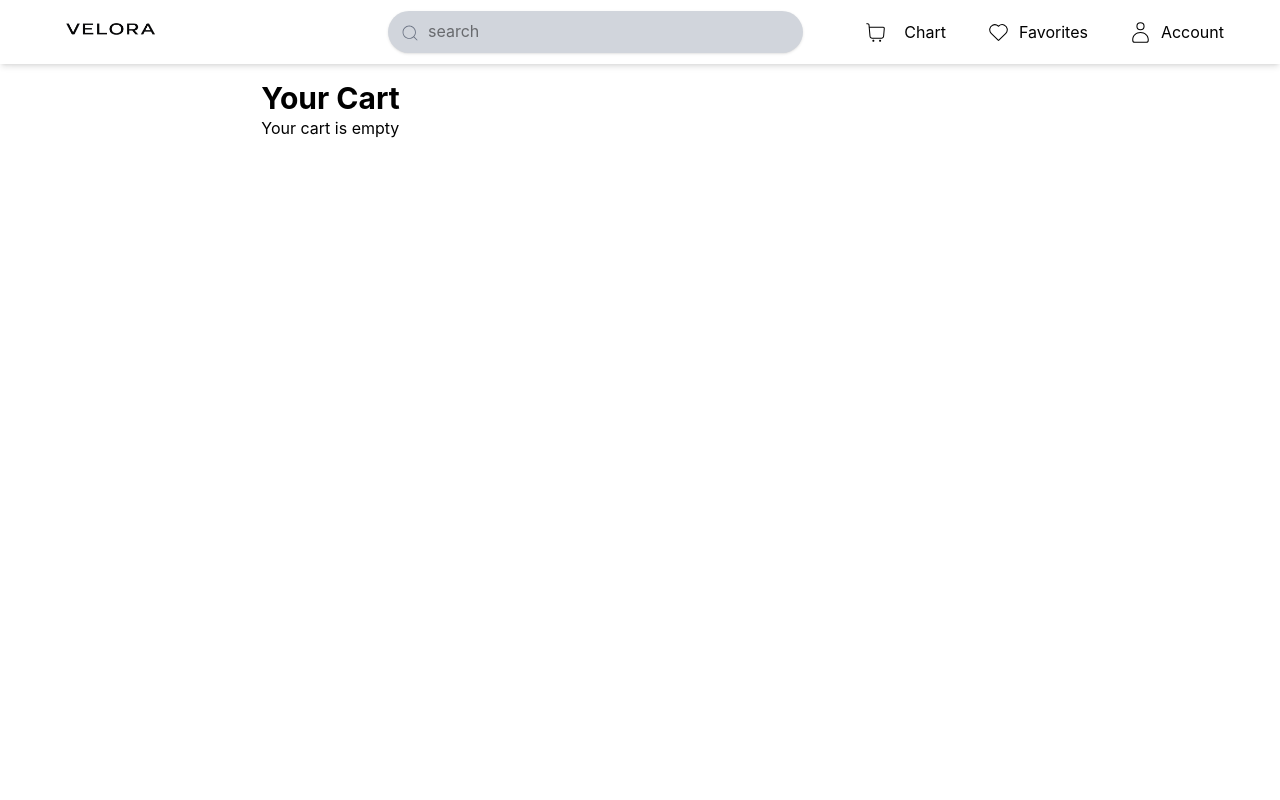
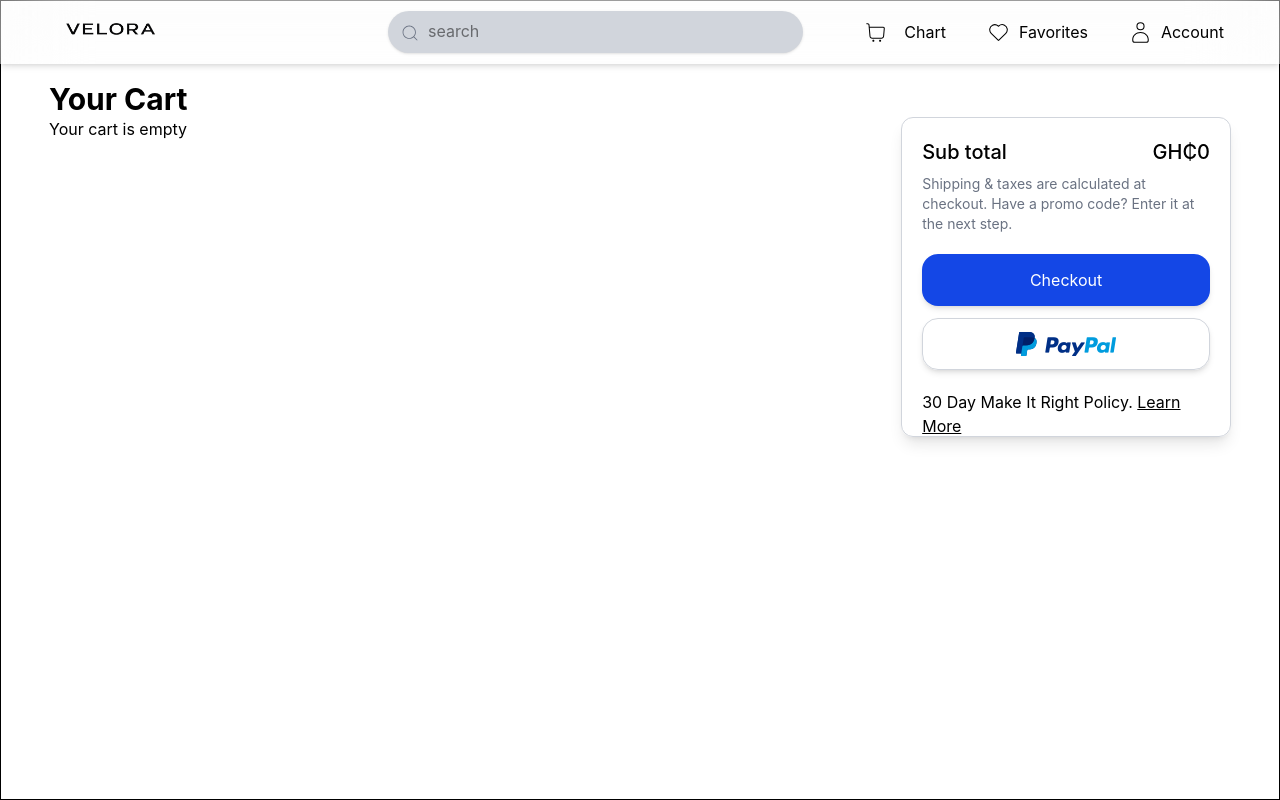
Before and after one commit to Cyclonekillzyt/velora, a React (Vite) app: page /cart in a window 1280 px wide. Built offline with nearby package versions, Linux system fonts and the light colour scheme.

Commit message:
feat: checkout feature

```diff
--- a/src/components/CartItem.jsx
+++ b/src/components/CartItem.jsx
@@ -4,33 +4,41 @@ import { IoMdTrash } from "react-icons/io";
 import { useCart } from "../contexts/CartContext";
 
 const CartItem = ({ item }) => {
-  const { cart, increaseQuantity, decreaseQuantity, removeFromCart } =
-    useCart();
+  const { increaseQuantity, decreaseQuantity, removeFromCart } = useCart();
+
   const cartData = {
     _id: item._id,
     size: item.size,
     color: item.color,
     quantity: item.quantity,
   };
+
   return (
-    <div className="w-full h-[50%] flex gap-5 p-2">
+    <div className=" w-full flex shrink flex-col lg:flex-row gap-4 p-3">
       <img
         src={item.image[item.color]}
-        className="rounded-2xl border border-gray-200 shadow-md"
+        alt={item.name}
+        className="w-full lg:w-40 lg:h-40 object-cover rounded-2xl border border-gray-200 shadow-md"
       />
-      <div className="w-[50%] ">
-        <div className="flex justify-between">
-          <p className="text-lg font-medium">{item.name}</p>
-          <p className="text-lg font-medium">GH₵{item.prices}</p>
+
+      <div className="flex flex-col w-full ">
+        <div className="flex justify-between items-start">
+          <p className="text-base lg:text-lg font-medium">{item.name}</p>
+          <p className="text-base lg:text-lg font-semibold">GH₵{item.prices}</p>
         </div>
-        <p className="text-lg font-medium">{item.category}</p>
-        <p className="text-md text-gray-500">{item.description}</p>
-        <p className="text-md text-gray-500">Size: {item.size}</p>
-        <p className="text-md text-gray-500">
+
+        <p className="text-sm lg:text-base font-medium">{item.category}</p>
+
+        <p className="text-sm text-gray-500 line-clamp-2">{item.description}</p>
+
+        <p className="text-sm text-gray-500">Size: {item.size}</p>
+
+        <p className="text-sm text-gray-500">
           Color: {item.colors[item.color]}
         </p>
-        <div className="flex gap-1 items-center">
-          <div className="flex items-center border border-gray-300 rounded-lg overflow-hidden w-fit shadow-sm mt-5">
+
+        <div className="flex items-center justify-between mt-4">
+          <div className="flex items-center border border-gray-300 rounded-lg overflow-hidden shadow-sm">
             <button
               className="px-3 py-2 hover:bg-gray-100 active:scale-95 transition"
               onClick={() => decreaseQuantity(cartData)}
@@ -51,10 +59,9 @@ const CartItem = ({ item }) => {
           </div>
           <button
             onClick={() => removeFromCart(cartData)}
-            className="mt-4 flex items-center gap-2 text-gray-500 hover:text-red-600 transition group"
+            className="flex items-center text-gray-500 hover:text-red-600 transition"
           >
-            <IoMdTrash className="text-3xl group-hover:scale-110 transition-transform" />
-
+            <IoMdTrash className="text-2xl lg:text-3xl hover:scale-110 transition-transform" />
           </button>
         </div>
       </div>
--- a/src/components/Navbar.jsx
+++ b/src/components/Navbar.jsx
@@ -22,7 +22,7 @@ const Navbar = () => {
 
   return (
     <nav className="w-full h-16 bg-white/30 flex items-center justify-between px-4  gap-15 fixed z-999 shadow-md ">
-      <div className="w-full h-full absolute left-0 top-0 -z-10 backdrop-blur-2xl" ></div>
+      <div className="w-full h-full absolute left-0 top-0 -z-10 backdrop-blur-2xl"></div>
       <div className="min-w-[25%]">
         <img src={velora} className="w-50" onClick={() => navigate("/")} />
       </div>
@@ -48,11 +48,18 @@ const Navbar = () => {
         </form>
       </div>
       <div className="min-w-[30%] hidden lg:flex h-full  items-center justify-end  gap-10 pr-10">
-        <div className="flex items-center gap-2 cursor-pointer relative" onClick={() => navigate("/cart")}>
+        <div
+          className="flex items-center gap-2 cursor-pointer relative"
+          onClick={() => navigate("/cart")}
+        >
           <CiShoppingCart size="25" />
-          {cart.length > 0 ? <div className="absolute -top-1 left-3 bg-red-500 rounded-full size-4 flex items-center justify-center ">
-            <span className="text-white text-sm">{cart.length}</span>
-          </div> : <span></span> }
+          {cart.length > 0 ? (
+            <div className="absolute -top-1 left-3 bg-red-500 rounded-full size-4 flex items-center justify-center ">
+              <span className="text-white text-sm">{cart.length}</span>
+            </div>
+          ) : (
+            <span></span>
+          )}
 
           <p>Chart</p>
         </div>
@@ -82,11 +89,21 @@ const Navbar = () => {
         className={`fixed top-0 right-0 h-full w-72 bg-black/90 flex flex-col justify-between  text-white backdrop-blur-md transform transition-transform duration-300 z-50 ${isOpen ? "translate-x-0" : "translate-x-full  "} `}
       >
         <ul className="flex flex-col mt-2">
-          <li className="flex items-center gap-4 px-8 py-5 border-b border-white/10 hover:bg-white/5 transition-colors cursor-pointer">
+          <li
+            className="flex items-center gap-4 px-8 py-5 border-b border-white/10 hover:bg-white/5 transition-colors cursor-pointer"
+            onClick={() => navigate("/cart")}
+          >
             <CiShoppingCart size="25" />
             <p className="uppercase tracking-widest text-sm font-medium">
-              Chart
+              Cart
             </p>
+            {cart.length > 0 ? (
+              <div className="absolute top-6 left-12 bg-red-500 rounded-full size-4 flex items-center justify-center ">
+                <span className="text-white text-sm">{cart.length}</span>
+              </div>
+            ) : (
+              <span></span>
+            )}
           </li>
           <li className="flex items-center gap-4 px-8 py-5 border-b border-white/10 hover:bg-white/5 transition-colors cursor-pointer">
             <CiHeart size="25" />
--- a/src/components/PaymentSlip.jsx
+++ b/src/components/PaymentSlip.jsx
@@ -1,8 +1,33 @@
-
-const PaymentSlip = () => {
+import logo from '../assets/PPlogo.png'
+const PaymentSlip = ({ data }) => {
+  const TotalPrice = data.reduce((sum,item) => {
+    return sum + item.prices * item.quantity;
+  },0)
+  console.log(data, TotalPrice)
   return (
-    <div>PaymentSlip</div>
-  )
+    <div className="w-full h-full border border-gray-300 shadow-lg rounded-xl flex flex-col p-5 gap-2">
+      <div className="flex justify-between text-xl font-medium">
+        <p>Sub total</p>
+        <p>GH₵{TotalPrice}</p>
+      </div>
+      <p className="text-sm text-gray-500 wrap-break-word">
+        Shipping & taxes are calculated at checkout. Have a promo code? Enter it
+        at the next step.
+      </p>
+      <button className="rounded-2xl py-3.5 bg-blue-700 text-white hover:bg-blue-800 transition-all duration-500 cursor-pointer mt-3 shadow-md">
+        Checkout
+      </button>
+      <button className="rounded-2xl py-3 border border-gray-300 text-white hover:bg-gray-100 transition-all duration-500 cursor-pointer shadow-md flex items-center justify-center mt-1">
+        <img src={logo} />
+      </button>
+      <div className='mt-3'>
+        <span>30 Day Make It Right Policy.</span>{" "}
+        <a href="#" className="underline">
+          Learn More
+        </a>
+      </div>
+    </div>
+  );
 }
 
 export default PaymentSlip
--- a/src/pages/Cart.jsx
+++ b/src/pages/Cart.jsx
@@ -1,6 +1,7 @@
 import { useCart } from "../contexts/CartContext";
 import CartItem from "../components/CartItem";
 import products from "../data/data";
+import PaymentSlip from "../components/PaymentSlip";
 
 const Cart = () => {
   const { cart } = useCart();
@@ -15,10 +16,10 @@ const Cart = () => {
     };
   });
 
-
   return (
-    <div className="pt-20 gap-10 w-6/9  mx-auto  max-h-screen  px-6 md:px-12 py-20 ">
+    <div className="gap-10 w-full  mx-auto  max-h-screen border  px-6 md:px-12 py-20 ">
       <h1 className="text-3xl font-bold">Your Cart</h1>
+      <div className="w-full h-full flex gap-10">
         <div className="w-full h-[85vh] overflow-scroll flex flex-col gap-10">
           {cart.length === 0 ? (
             <p className="">Your cart is empty</p>
@@ -26,6 +27,10 @@ const Cart = () => {
             finalProduct.map((el) => <CartItem item={el} key={el._id} />)
           )}
         </div>
+        <div className=" w-120 h-80 ">
+          <PaymentSlip data={finalProduct} />
+        </div>
+      </div>
     </div>
   );
 };
--- a/src/pages/ProductsDetails.jsx
+++ b/src/pages/ProductsDetails.jsx
@@ -109,7 +109,7 @@ const ProductsDetails = () => {
           </div>
 
           <button
-            className="mt-6 bg-black text-white py-3 rounded-xl hover:bg-gray-800 transition cursor-pointer"
+            className="my-6 bg-black text-white py-3 rounded-xl hover:bg-gray-800 transition cursor-pointer"
             onClick={addItemToCart}
           >
             Add to Cart
```
Also changed, not shown: src/assets/PPlogo.png (added). Lines whose indentation alone changed are shown as unchanged.
